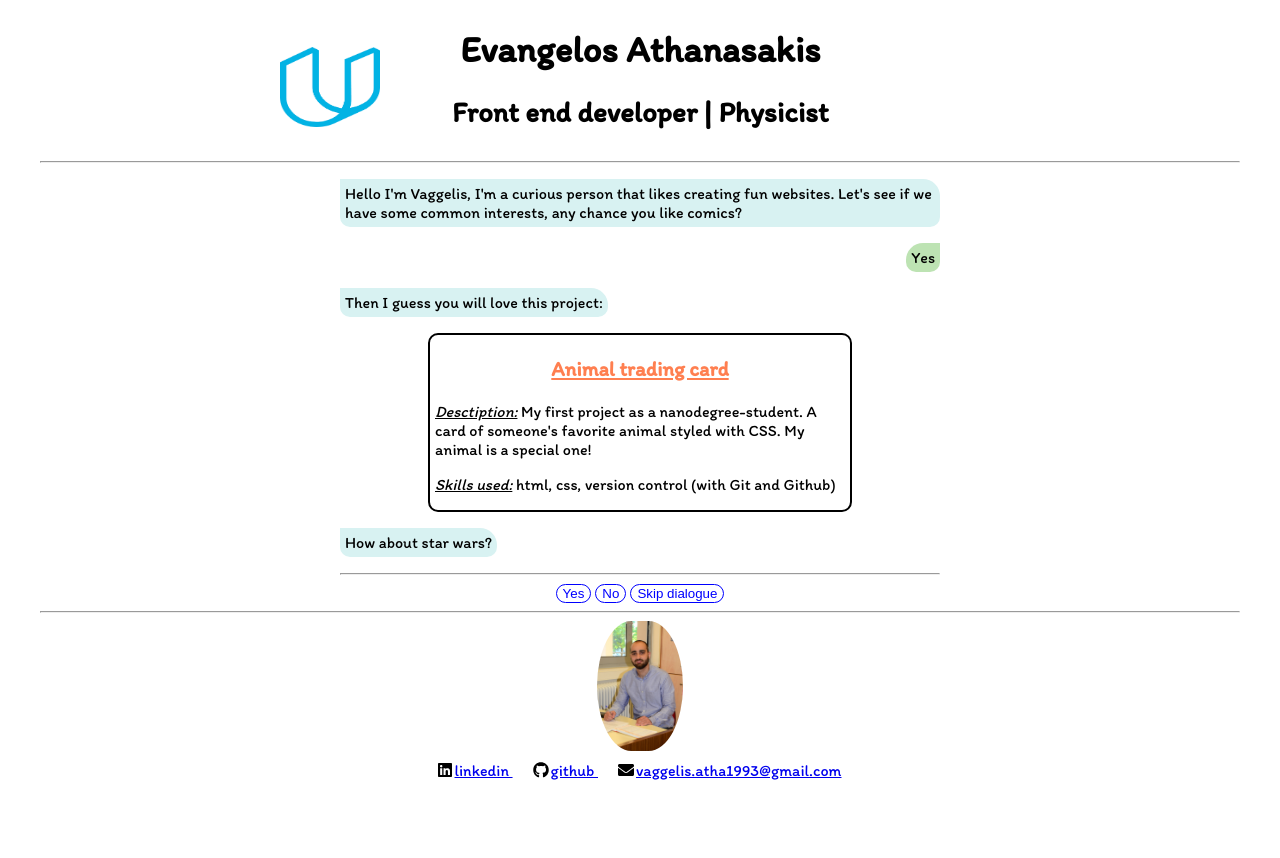
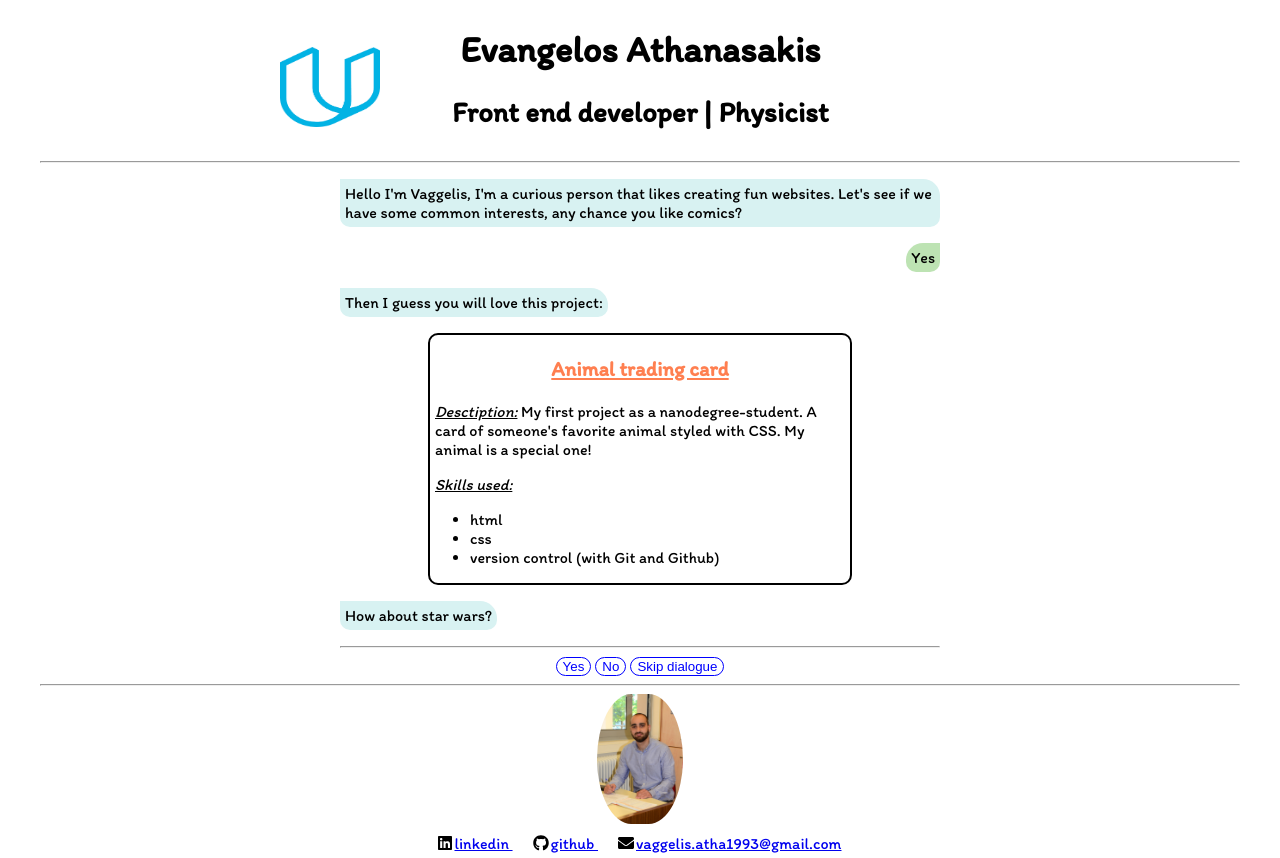
Before and after one commit to V-for-Vaggelis/portfolio, a React (Create React App) app: page / in a window 1280 px wide. Both pictures are taken after a click on the button "Yes". Before the commit the page ends 800 px from the top, so only its background shows below. Built offline with nearby package versions, Linux system fonts and the light colour scheme.

Commit message:
Display used skills with list

```diff
--- a/src/App.css
+++ b/src/App.css
@@ -138,6 +138,10 @@ footer {
   margin-bottom: 5px;
 }
 
+.skillList {
+  text-align: left;
+}
+
 @media screen and (min-width: 406px) {
   .contact-info {
     margin-right: 0;
--- a/src/components/Project.js
+++ b/src/components/Project.js
@@ -5,7 +5,11 @@ function Project (props) {
     <section className="project-container" aria-label="Container of a project">
     <h3><a className="project-link" href={props.project.url}>{props.project.title}</a></h3>
     <p><em>Desctiption:</em>  {props.project.description}</p>
-    <p><em>Skills used:</em>  {props.project.skillsUsed}</p>
+    <p><em>Skills used: </em></p>
+    <ul className="skillList">{props.project.skillsUsed.map((skill) => (
+        <li key={skill}>{skill}</li>
+      ))}
+    </ul>
     </section>
   )
 }
--- a/src/projects.json
+++ b/src/projects.json
@@ -1,9 +1,9 @@
-[{"title": "Animal trading card", "url": "https://github.com/V-for-Vaggelis/Animal_trading_card", "description": "My first project as a nanodegree-student. A card of someone's favorite animal styled with CSS. My animal is a special one!", "skillsUsed": "html, css, version control (with Git and Github)", "rendered": false},
-  {"title": "Pixel art maker", "url": "https://github.com/V-for-Vaggelis/Pixel_art_maker", "description": "A drawing-canvas app, styled with a unique star wars theme. The user is able to create a grid where he can paint by picking different colors.", "skillsUsed": "version control (with Git and Github), html, css, javascript(ES6), jquery, objective programming", "rendered": false},
-  {"title": "Classic arcade game clone", "url": "https://github.com/V-for-Vaggelis/Classic-Arcade-Game-Clone", "description": "A game where the user controls a player and tries to reach the end of the canvas while avoiding some enemies. The game involves a unique football theme.", "skillsUsed": "version control (with Git and Github), html, css, javascript(ES6)", "rendered": false},
-  {"title": "Memory game", "url": "https://github.com/V-for-Vaggelis/Memory_game", "description": "A game that requires focus and good memory! The user flips some cards trying to match them in pairs", "skillsUsed": "version control (with Git and Github), html, css, responsive design, javascript(ES6), jquery", "rendered": false},
-  {"title": "My reads app", "url": "https://github.com/V-for-Vaggelis/reactnd-project-myreads-starter", "description": "My-Reads, is an app that helps someone keep track of the books he is currently reading, has read or wants to read. The book results are limited by a rest API server.", "skillsUsed": "version control (with Git and Github), javascript(ES6), react.js", "rendered": false},
-  {"title": "Lefkada's beach viewer", "url": "https://github.com/V-for-Vaggelis/Lefkada_beach_viewer", "description": "The final project of my scholarship in Udacity's front-end web developer nanodegree. An app that presents the Greek Ionian island of Lefkada and a photo gallery of it's beaches.", "skillsUsed": "version control (with Git and Github), html, css, responsive design, web accessibility, javascript(ES6), react.js, ajax, google maps API", "rendered": false},
-  {"title": "Feed reader testing", "url": "https://github.com/V-for-Vaggelis/feed-reader-testing", "description": "This project, was about creating unit tests with jasmine library. A feed reader website was provided by Udacity and I had to write some tests to ensure that everything works.", "skillsUsed": "version control (with Git and Github), unit testing with Jasmine, javascript(ES6), jquery", "rendered": false},
-  {"title": "Restaurant reviews app", "url": "https://github.com/V-for-Vaggelis/mws-restaurant-stage-1", "description": "This project, was about handling the responsiveness, accessibility and caching of a given app that contains reviews of New York city's restaurants. ", "skillsUsed": "version control (with Git and Github), html, css, responsive design, web accessibility, service workers", "rendered": false}
+[{"title": "Animal trading card", "url": "https://github.com/V-for-Vaggelis/Animal_trading_card", "description": "My first project as a nanodegree-student. A card of someone's favorite animal styled with CSS. My animal is a special one!", "skillsUsed": ["html", "css", "version control (with Git and Github)"], "rendered": false},
+  {"title": "Pixel art maker", "url": "https://github.com/V-for-Vaggelis/Pixel_art_maker", "description": "A drawing-canvas app, styled with a unique star wars theme. The user is able to create a grid where he can paint by picking different colors.", "skillsUsed": ["version control (with Git and Github)", "html", "css", "javascript(ES6)", "jquery", "objective programming"], "rendered": false},
+  {"title": "Classic arcade game clone", "url": "https://github.com/V-for-Vaggelis/Classic-Arcade-Game-Clone", "description": "A game where the user controls a player and tries to reach the end of the canvas while avoiding some enemies. The game involves a unique football theme.", "skillsUsed": ["version control (with Git and Github)", "html", "css", "javascript(ES6)"], "rendered": false},
+  {"title": "Memory game", "url": "https://github.com/V-for-Vaggelis/Memory_game", "description": "A game that requires focus and good memory! The user flips some cards trying to match them in pairs", "skillsUsed": ["version control (with Git and Github)", "html", "css", "responsive design", "javascript(ES6)", "jquery"], "rendered": false},
+  {"title": "My reads app", "url": "https://github.com/V-for-Vaggelis/reactnd-project-myreads-starter", "description": "My-Reads, is an app that helps someone keep track of the books he is currently reading, has read or wants to read. The book results are limited by a rest API server.", "skillsUsed": ["version control (with Git and Github)", "javascript(ES6)", "react.js"], "rendered": false},
+  {"title": "Lefkada's beach viewer", "url": "https://github.com/V-for-Vaggelis/Lefkada_beach_viewer", "description": "The final project of my scholarship in Udacity's front-end web developer nanodegree. An app that presents the Greek Ionian island of Lefkada and a photo gallery of it's beaches.", "skillsUsed": ["version control (with Git and Github)", "html", "css", "responsive design", "web accessibility", "javascript(ES6)", "react.js", "ajax", "google maps API"], "rendered": false},
+  {"title": "Feed reader testing", "url": "https://github.com/V-for-Vaggelis/feed-reader-testing", "description": "This project, was about creating unit tests with jasmine library. A feed reader website was provided by Udacity and I had to write some tests to ensure that everything works.", "skillsUsed": ["version control (with Git and Github)", "unit testing with Jasmine", "javascript(ES6)", "jquery"], "rendered": false},
+  {"title": "Restaurant reviews app", "url": "https://github.com/V-for-Vaggelis/mws-restaurant-stage-1", "description": "This project, was about handling the responsiveness, accessibility and caching of a given app that contains reviews of New York city's restaurants. ", "skillsUsed": ["version control (with Git and Github)", "html", "css", "responsive design", "web accessibility", "service workers"], "rendered": false}
 ]
```
